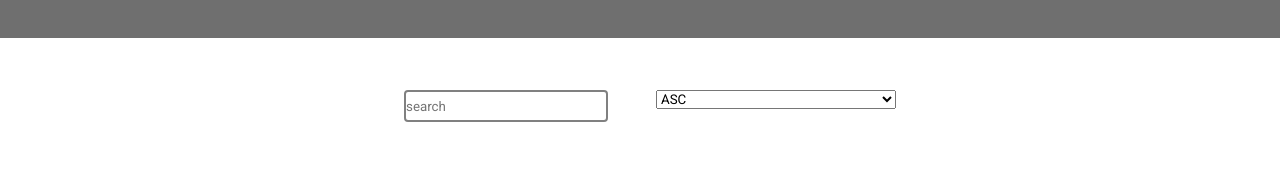
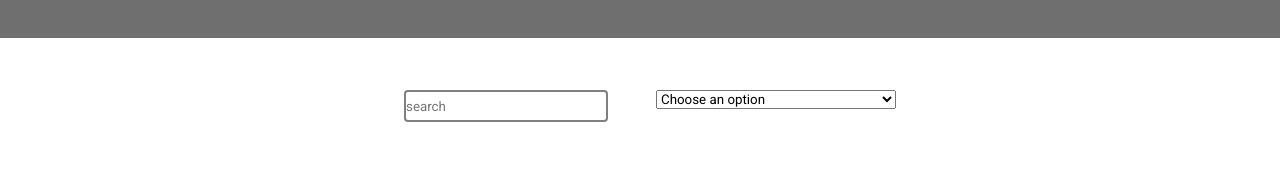
Before and after one commit to SantiagoDelgadoo/my-tinerary-team-kingca-one, a React (Create React App) app: page /hotels in a window 1280 px wide. Shown: the part 122-310 px from the top of the page. Built offline with nearby package versions, Linux system fonts and the light colour scheme; grey boxes are pictures that could not be loaded.

Commit message:
Create filterSelect

```diff
--- a/src/App.js
+++ b/src/App.js
@@ -21,7 +21,7 @@ function App() {
     <Routes>
     <Route path="" element={<Welcome/>}></Route>
     <Route path="/home" element={<Welcome/>}></Route>
-    <Route path="/cities" element={<NotFound/>}></Route>
+  <Route path="/cities" element={<NotFound/>}></Route>
     <Route path="*" element={<NotFound/>}></Route>
     <Route path="/signup" element={<SignUp/>}></Route>
     <Route path="/signin" element={<SignIn/>}></Route>
--- a/src/components/CityHotels.jsx
+++ b/src/components/CityHotels.jsx
@@ -1,15 +1,16 @@
 import React from "react";
 import { useState } from "react";
 import places from "../data/places";
-import FormSelect from "./FormSelect";
 import SearchBar from "./FormText";
 
 export default function CityHotels() {
   let placess = places;
   let [filterText, SetFilterText] = useState("");
+  let [selectValue, setSelectValue] = useState("");
   let inputSearch = (text) => {
     SetFilterText(text.target.value);
   };
+
   let ArrayFiltered = placess.filter((place) =>
     place.name.toLowerCase().includes(filterText.toLowerCase())
   );
@@ -17,11 +18,44 @@ export default function CityHotels() {
     ArrayFiltered = placess;
   }
 
+  if(selectValue ==="ASC"){
+    ArrayFiltered.sort((a, b) => {
+    if (a.name > b.name) {
+      return 1;
+    }
+    if (a.name < b.name) {
+      return -1;
+    }
+    return 0;
+  });}
+  else if(selectValue ==="DESC"){
+    ArrayFiltered.sort((a, b) => {
+      if (a.name > b.name) {
+        return -1;
+      }
+      if (a.name < b.name) {
+        return 1;
+      }
+      return 0;
+    });}
+
+  console.log(ArrayFiltered);
+
   return (
     <>
       <div className="filters">
-        <div><SearchBar value={filterText} onChange={inputSearch} /></div>
-        <div><FormSelect/></div>
+        <div>
+          <SearchBar value={filterText} onChange={inputSearch} />
+        </div>
+        <div>
+          <form action="" className="filter-select">
+            <select value={selectValue} onChange={ (event) => setSelectValue( event.target.value)}>
+              <option value="">Choose an option</option>
+              <option value="ASC">Ascending order</option>
+              <option value="DESC">Descending order</option>
+            </select>
+          </form>
+        </div>
       </div>
 
       {ArrayFiltered.map((place) => {
--- a/src/components/FormSelect.jsx
+++ /dev/null
@@ -1,12 +0,0 @@
-import React from "react";
-
-export default function FormSelect() {
-  return (
-    <form action="" className="filter-select">
-      <select name="places" id="place-select" placeholder='search'>
-        <option value="ASC">ASC</option>
-        <option value="DESC">DESC</option>
-      </select>
-    </form>
-  );
-}
```
Also changed, not shown: src/components/FormText.jsx (+5 -7 lines).
